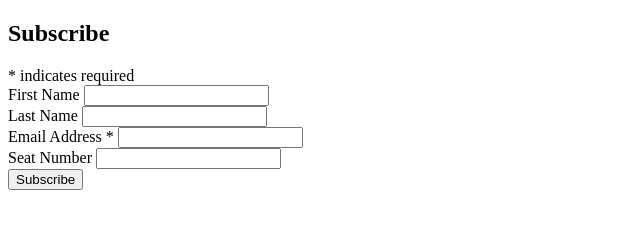
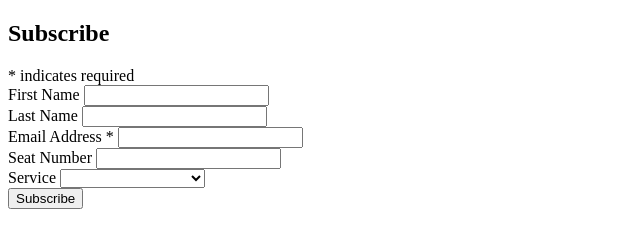
Before and after one commit to Njogu-Brian/Seat-reservation, a plain HTML site: page reserve.html in a window 1280 px wide. Shown: the whole page, without its empty margins (0-640 px from the left). Drawn offline with Linux system fonts and the light colour scheme.

Commit message:
add services to the mailchimp form

```diff
--- a/reserve.html
+++ b/reserve.html
@@ -22,13 +22,21 @@
                 <input type="text" value="" name="LNAME" class="" id="mce-LNAME">
             </div>
             <div class="mc-field-group">
-        <label for="mce-EMAIL">Email Address  <span class="asterisk">*</span>
-    </label>
+                <label for="mce-EMAIL">Email Address  <span class="asterisk">*</span></label>
                 <input type="email" value="" name="EMAIL" class="required email" id="mce-EMAIL">
             </div>
             <div class="mc-field-group size1of2">
                 <label for="mce-MMERGE5">Seat Number </label>
                 <input type="number" name="MMERGE5" class="" value="" id="mce-MMERGE5">
+            </div>
+            <div class="mc-field-group">
+                <label for="mce-MMERGE3">Service </label>
+                <select name="MMERGE3" class="" id="mce-MMERGE3">
+                    <option value=""></option>
+                    <option value="8 am - 10 am">8 am - 10 am</option>
+                    <option value="10:30 am - 12:30 pm">10:30 am - 12:30 pm</option>
+                    <option value="1 pm - 3 pm">1 pm - 3 pm</option>
+                </select>
             </div>
                 <div id="mce-responses" class="clear">
                     <div class="response" id="mce-error-response" style="display:none"></div>
```
Lines whose indentation alone changed are shown as unchanged.
